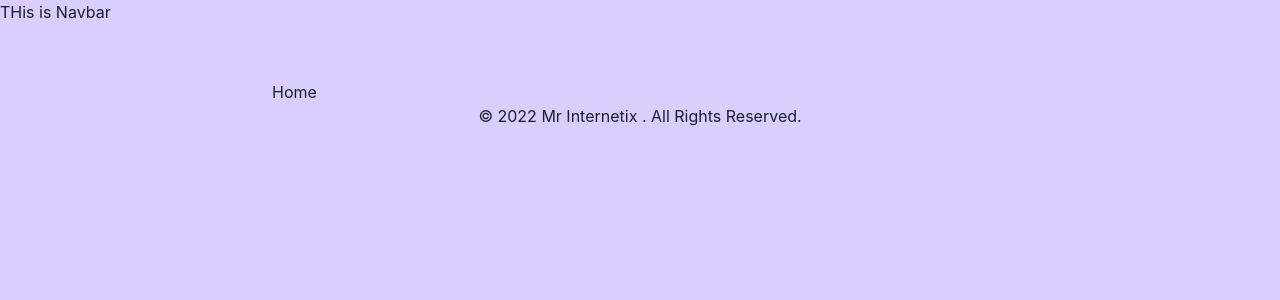
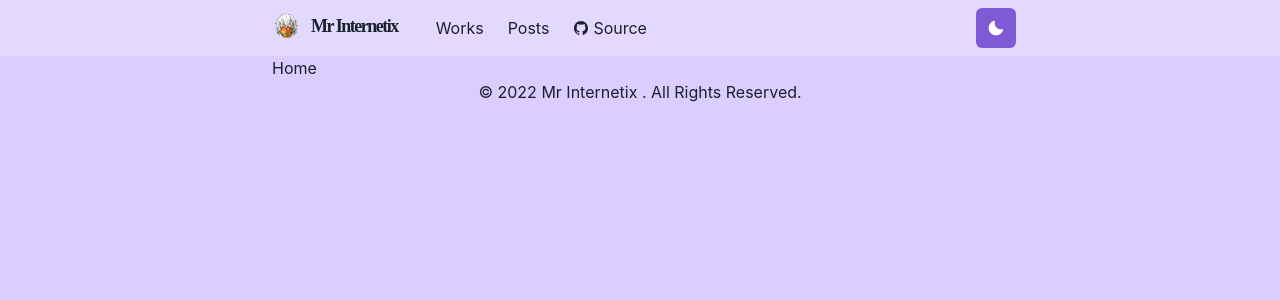
Before and after one commit to mr-internetix/mr-internetix-homepage, a Next.js app: page / in a window 1280 px wide. Shown: the top 300 px of the page. Built offline with nearby package versions, Linux system fonts and the light colour scheme.

Commit message:
added navbar

```diff
--- /dev/null
+++ b/components/logo.js
@@ -0,0 +1,47 @@
+import Link from 'next/link'
+import Image from 'next/image'
+import {Text, useColorModeValue } from '@chakra-ui/react'
+import styled from '@emotion/styled'
+
+
+
+const LogoBox = styled.span`font-weight: bold;
+   font-size: 18px;
+    display: inline-flex;
+   align-items: center;
+  height: 30px;
+   line-height: 20px;
+  padding: 10px;
+
+   img {
+     transition: 200ms ease;
+     border-radius:50%
+    }
+
+    &:hover img {
+ transform: rotate(20deg);   }`
+
+
+
+
+const Logo = () =>{
+  const profileImg = `/images/profile-pic.png`
+  return (
+   (<Link href="/">
+
+    <LogoBox>
+    <Image src={profileImg} width={25} height={25}  alt="logo" />
+    <Text
+    color={useColorModeValue('gray.800','whiteAlpha.900')}
+    fontFamily='M PLUS Rounded 1c , sans-serif'
+    fontWeight="bold"
+    ml={3}
+    > Mr Internetix
+    </Text>
+    </LogoBox>
+
+   </Link>)
+  );
+}
+
+export default Logo
--- a/components/navbar.js
+++ b/components/navbar.js
@@ -1,14 +1,131 @@
-import { Box } from "@chakra-ui/react"
+import Logo from './logo'
+import NextLink from 'next/link'
+import {
+    Container,
+    Box,
+    Link,
+    Stack,
+    Heading,
+    Flex,
+    Menu,
+    MenuItem,
+    MenuList,
+    MenuButton,
+    IconButton,
+    useColorModeValue
+} from '@chakra-ui/react'
+import { HamburgerIcon } from '@chakra-ui/icons'
+import ThemeToggleButton from './theme-toggle-button'
+import { IoLogoGithub } from 'react-icons/io5'
 
-
-
-const Navbar = () =>{
-    return(
-        <Box>
-            <h1> THis is Navbar</h1>
-        </Box>
-    )
+const LinkItem = ({ href, path, _target, children, ...props }) => {
+    const active = path === href
+    const inactiveColor = useColorModeValue('gray200', 'whiteAlpha.900')
+    return (
+        <NextLink href={href} passHref legacyBehavior>
+            <Link
+                p={2}
+                bg={active ? 'grassTeal' : undefined}
+                color={active ? '#202023' : inactiveColor}
+                _target={_target}
+                {...props}
+            >
+                {children}
+            </Link>
+        </NextLink>
+    );
 }
 
+const Navbar = props => {
 
-export default Navbar;
+    const { path } = props
+
+    return (
+        <Box
+            position="fixed"
+            as="nav"
+            w="100%"
+            bg={useColorModeValue('#ffffff40', '#20202380')}
+            css={{ backdropFilter: 'blur(10px)' }}
+            zIndex={1}
+            {...props}
+        >
+            <Container
+                display="flex"
+                p={2}
+                maxW="container.md"
+                wrap="wrap"
+                align="center"
+                justify="space-between"
+            >
+                <Flex align="center" mr={5}>
+                    <Heading as="h1" size="lg" letterSpacing={'tighter'}>
+                        <Logo />
+                    </Heading>
+                </Flex>
+
+                <Stack
+                    direction={{ base: 'column', md: 'row' }}
+                    display={{ base: 'none', md: 'flex' }}
+                    width={{ base: 'full', md: 'auto' }}
+                    alignItems="center"
+                    flexGrow={1}
+                    mt={{ base: 4, md: 0 }}
+                >
+                    <LinkItem href="/works" path={path}>
+                        Works
+                    </LinkItem>
+                    <LinkItem href="/posts" path={path}>
+                        Posts
+                    </LinkItem>
+                    <LinkItem
+                        _target="_blank"
+                        href="https://github.com/mr-internetix"
+                        path={path}
+                        display="inline-flex"
+                        alignItems="center"
+                        style={{ gap: 4 }}
+                        pl={2}
+                    >
+                        <IoLogoGithub />
+                        Source
+                    </LinkItem>
+                </Stack>
+
+                <Box flex={1} align="right">
+                    <ThemeToggleButton />
+
+                    <Box ml={2} display={{ base: 'inline-block', md: 'none' }}>
+                        <Menu isLazy id="navbar-menu">
+                            <MenuButton
+                                as={IconButton}
+                                icon={<HamburgerIcon />}
+                                variant="outline"
+                                aria-label="Options"
+                            />
+                            <MenuList>
+                                <NextLink href="/" passHref legacyBehavior>
+                                    <MenuItem as={Link}>About</MenuItem>
+                                </NextLink>
+                                <NextLink href="/works" passHref legacyBehavior>
+                                    <MenuItem as={Link}>Works</MenuItem>
+                                </NextLink>
+                                <NextLink href="/posts" passHref legacyBehavior>
+                                    <MenuItem as={Link}>Posts</MenuItem>
+                                </NextLink>
+                                <MenuItem
+                                    as={Link}
+                                    href="https://github.com/mr-internetix"
+                                >
+                                    View Source
+                                </MenuItem>
+                            </MenuList>
+                        </Menu>
+                    </Box>
+                </Box>
+            </Container>
+        </Box>
+    );
+}
+
+export default Navbar
--- /dev/null
+++ b/components/theme-toggle-button.js
@@ -0,0 +1,29 @@
+import { AnimatePresence, motion } from 'framer-motion'
+import { IconButton, useColorMode, useColorModeValue } from '@chakra-ui/react'
+import { SunIcon, MoonIcon } from '@chakra-ui/icons'
+
+const ThemeToggleButton = () => {
+  const { toggleColorMode } = useColorMode()
+
+  return (
+    <AnimatePresence exitBeforeEnter initial={false}>
+      <motion.div
+        style={{ display: 'inline-block' }}
+        key={useColorModeValue('light', 'dark')}
+        initial={{ y: -20, opacity: 0 }}
+        animate={{ y: 0, opacity: 1 }}
+        exit={{ y: 20, opacity: 0 }}
+        transition={{ duration: 0.2 }}
+      >
+        <IconButton
+          aria-label="Toggle theme"
+          colorScheme={useColorModeValue('purple', 'orange')}
+          icon={useColorModeValue(<MoonIcon />, <SunIcon />)}
+          onClick={toggleColorMode}
+        ></IconButton>
+      </motion.div>
+    </AnimatePresence>
+  )
+}
+
+export default ThemeToggleButton
--- a/package.json
+++ b/package.json
@@ -9,6 +9,7 @@
     "lint": "next lint"
   },
   "dependencies": {
+    "@chakra-ui/icons": "^2.0.11",
     "@chakra-ui/react": "^2.3.7",
     "@emotion/react": "^11.10.5",
     "@emotion/styled": "^11.10.5",
@@ -17,6 +18,7 @@
     "framer-motion": "^7.6.5",
     "next": "13.0.2",
     "react": "18.2.0",
-    "react-dom": "18.2.0"
+    "react-dom": "18.2.0",
+    "react-icons": "^4.6.0"
   }
 }
--- a/pages/404.js
+++ b/pages/404.js
@@ -6,17 +6,17 @@
 const NotFound = () => {
     return (
         <Container>
-            <Heading as="h1"> Not Found </Heading>
+            <Heading as="h1" mt={10}> Not Found </Heading>
             <Text> Looks Like You&apos;re Lost</Text>
             <Divider my={6} />
             <Box my={6} align="center">
-                <NextLink href="/">
+                <NextLink href="/" legacyBehavior>
                     <Button colorScheme="teal"> Show Me The Sign</Button>
                 </NextLink>
 
             </Box>
         </Container>
-    )
+    );
 }
 
 
--- a/pages/index.js
+++ b/pages/index.js
@@ -1,7 +1,5 @@
 import Head from 'next/head'
 import Image from 'next/image'
-import styles from '../styles/Home.module.css'
-
 
 
 
--- a/styles/Home.module.css
+++ /dev/null
@@ -1,129 +0,0 @@
-.container {
-  padding: 0 2rem;
-}
-
-.main {
-  min-height: 100vh;
-  padding: 4rem 0;
-  flex: 1;
-  display: flex;
-  flex-direction: column;
-  justify-content: center;
-  align-items: center;
-}
-
-.footer {
-  display: flex;
-  flex: 1;
-  padding: 2rem 0;
-  border-top: 1px solid #eaeaea;
-  justify-content: center;
-  align-items: center;
-}
-
-.footer a {
-  display: flex;
-  justify-content: center;
-  align-items: center;
-  flex-grow: 1;
-}
-
-.title a {
-  color: #0070f3;
-  text-decoration: none;
-}
-
-.title a:hover,
-.title a:focus,
-.title a:active {
-  text-decoration: underline;
-}
-
-.title {
-  margin: 0;
-  line-height: 1.15;
-  font-size: 4rem;
-}
-
-.title,
-.description {
-  text-align: center;
-}
-
-.description {
-  margin: 4rem 0;
-  line-height: 1.5;
-  font-size: 1.5rem;
-}
-
-.code {
-  background: #fafafa;
-  border-radius: 5px;
-  padding: 0.75rem;
-  font-size: 1.1rem;
-  font-family: Menlo, Monaco, Lucida Console, Liberation Mono, DejaVu Sans Mono,
-    Bitstream Vera Sans Mono, Courier New, monospace;
-}
-
-.grid {
-  display: flex;
-  align-items: center;
-  justify-content: center;
-  flex-wrap: wrap;
-  max-width: 800px;
-}
-
-.card {
-  margin: 1rem;
-  padding: 1.5rem;
-  text-align: left;
-  color: inherit;
-  text-decoration: none;
-  border: 1px solid #eaeaea;
-  border-radius: 10px;
-  transition: color 0.15s ease, border-color 0.15s ease;
-  max-width: 300px;
-}
-
-.card:hover,
-.card:focus,
-.card:active {
-  color: #0070f3;
-  border-color: #0070f3;
-}
-
-.card h2 {
-  margin: 0 0 1rem 0;
-  font-size: 1.5rem;
-}
-
-.card p {
-  margin: 0;
-  font-size: 1.25rem;
-  line-height: 1.5;
-}
-
-.logo {
-  height: 1em;
-  margin-left: 0.5rem;
-}
-
-@media (max-width: 600px) {
-  .grid {
-    width: 100%;
-    flex-direction: column;
-  }
-}
-
-@media (prefers-color-scheme: dark) {
-  .card,
-  .footer {
-    border-color: #222;
-  }
-  .code {
-    background: #111;
-  }
-  .logo img {
-    filter: invert(1);
-  }
-}
--- a/styles/globals.css
+++ /dev/null
@@ -1,26 +0,0 @@
-html,
-body {
-  padding: 0;
-  margin: 0;
-  font-family: -apple-system, BlinkMacSystemFont, Segoe UI, Roboto, Oxygen,
-    Ubuntu, Cantarell, Fira Sans, Droid Sans, Helvetica Neue, sans-serif;
-}
-
-a {
-  color: inherit;
-  text-decoration: none;
-}
-
-* {
-  box-sizing: border-box;
-}
-
-@media (prefers-color-scheme: dark) {
-  html {
-    color-scheme: dark;
-  }
-  body {
-    color: white;
-    background: black;
-  }
-}
```
Also changed, not shown: public/images/profile-pic.png (added), 1 other file (tests, documents, lock files or other folders).
